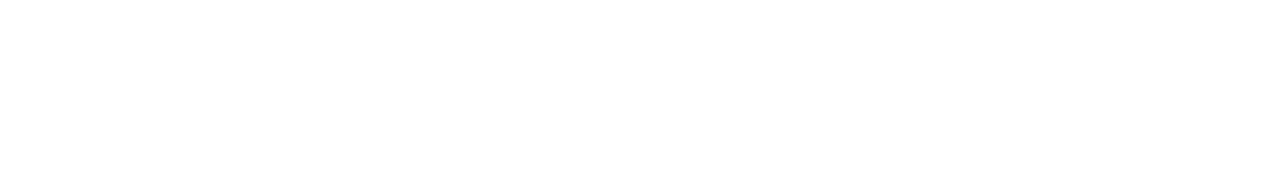
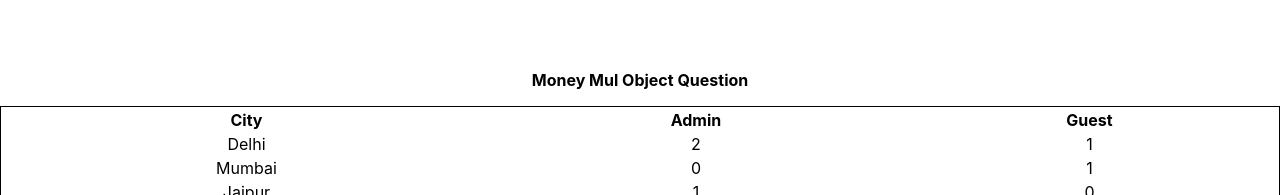
Before and after one commit to LakshayRohilla/machine-rounds, a React (Create React App) app: page / in a window 1280 px wide. Shown: the part 757-952 px from the top of the page. Before the commit the page ends 811 px from the top, so only its background shows below. Built offline with nearby package versions, Linux system fonts and the light colour scheme; no server answers.

Commit message:
money mul object qyestion

```diff
--- a/src/App.js
+++ b/src/App.js
@@ -4,6 +4,7 @@
 import UpperCaseCharCounter from './components/upperCaseCharCounter/upperCaseCharCounter';
 import MainProgressBar from './components/progressBar/progressBar';
 import AutoCompleteSearchBar from './components/autoCompleteSearchBar/autoCompleteSearchBar';
+import MoneyMolApiData from './components/objectQuestions/moneyMolAPIdata';
 
 function App() {
   return (
@@ -13,6 +14,7 @@
 		<UpperCaseCharCounter/>
 		<MainProgressBar/>
     <AutoCompleteSearchBar/>
+    <MoneyMolApiData/>
     </div>
   );
 }
--- /dev/null
+++ b/src/components/objectQuestions/moneyMolAPIdata.jsx
@@ -0,0 +1,85 @@
+const MoneyMolApiData = () => {
+    const data = [
+        {
+            user_id: 123,
+            name: "Krishna",
+            role: "admin",
+            city: "Delhi",
+        },
+        {
+            user_id: 123,
+            name: "Krishna",
+            role: "guest",
+            city: "Delhi",
+        },
+        {
+            user_id: 124,
+            name: "Krishna A",
+            role: "admin",
+            city: "Delhi",
+        },
+        {
+            user_id: 125,
+            name: "Krishna B",
+            role: "guest",
+            city: "Mumbai",
+        },
+        {
+            user_id: 126,
+            name: "Krishna C",
+            role: "admin",
+            city: "Jaipur",
+        },
+        {
+            user_id: 127,
+            name: "Krishna  D",
+            role: "guest",
+            city: "Kolkata",
+        },
+    ];
+
+    console.log(data);
+
+    // output : city , admin, guest
+    let reqData = new Map();
+
+    for (let row of data) {
+        if (!reqData.has(row.city)) {
+            reqData.set(row.city, { "city": row.city, "guest": row.role == 'guest' ? 1 : 0, "admin": row.role == "admin" ? 1 : 0 })
+        } else {
+            let obj = reqData.get(row.city);
+            row.role == 'guest' && (obj.guest += 1);
+            row.role == 'admin' && (obj.admin += 1);
+            reqData.set(row.city, obj);
+        }
+    }
+    console.log([...reqData.values()]);
+    const finalData = [...reqData.values()];
+
+    return (
+        <div style={{alignContent: 'center', display:'flex', justifyContent:'center', flexDirection:'column'}}>
+        <p style={{fontWeight:'bolder'}}>Money Mul Object Question</p>
+        <table style={{ border: "1px solid" }}>
+          <tbody>
+            <tr>
+              <th>City</th>
+              <th>Admin</th>
+              <th>Guest</th>
+            </tr>
+            {finalData.map((elem) => {
+              return (
+                <tr>
+                  <td>{elem.city}</td>
+                  <td>{elem.admin}</td>
+                  <td>{elem.guest}</td>
+                </tr>
+              );
+            })}
+          </tbody>
+        </table>
+      </div>
+    );
+
+}
+
+export default MoneyMolApiData;
```
Also changed, not shown: 1 other file (tests, documents, lock files or other folders).
